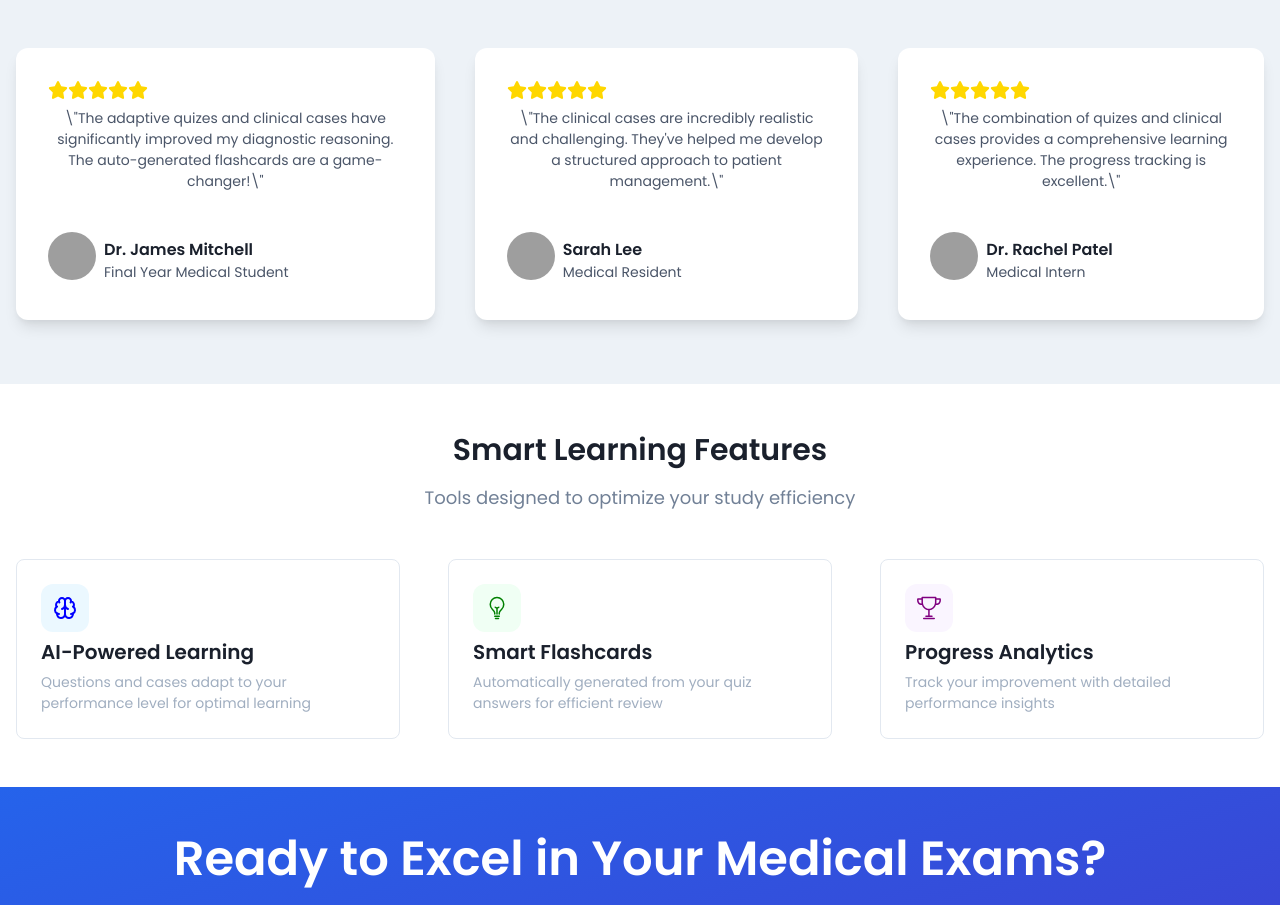
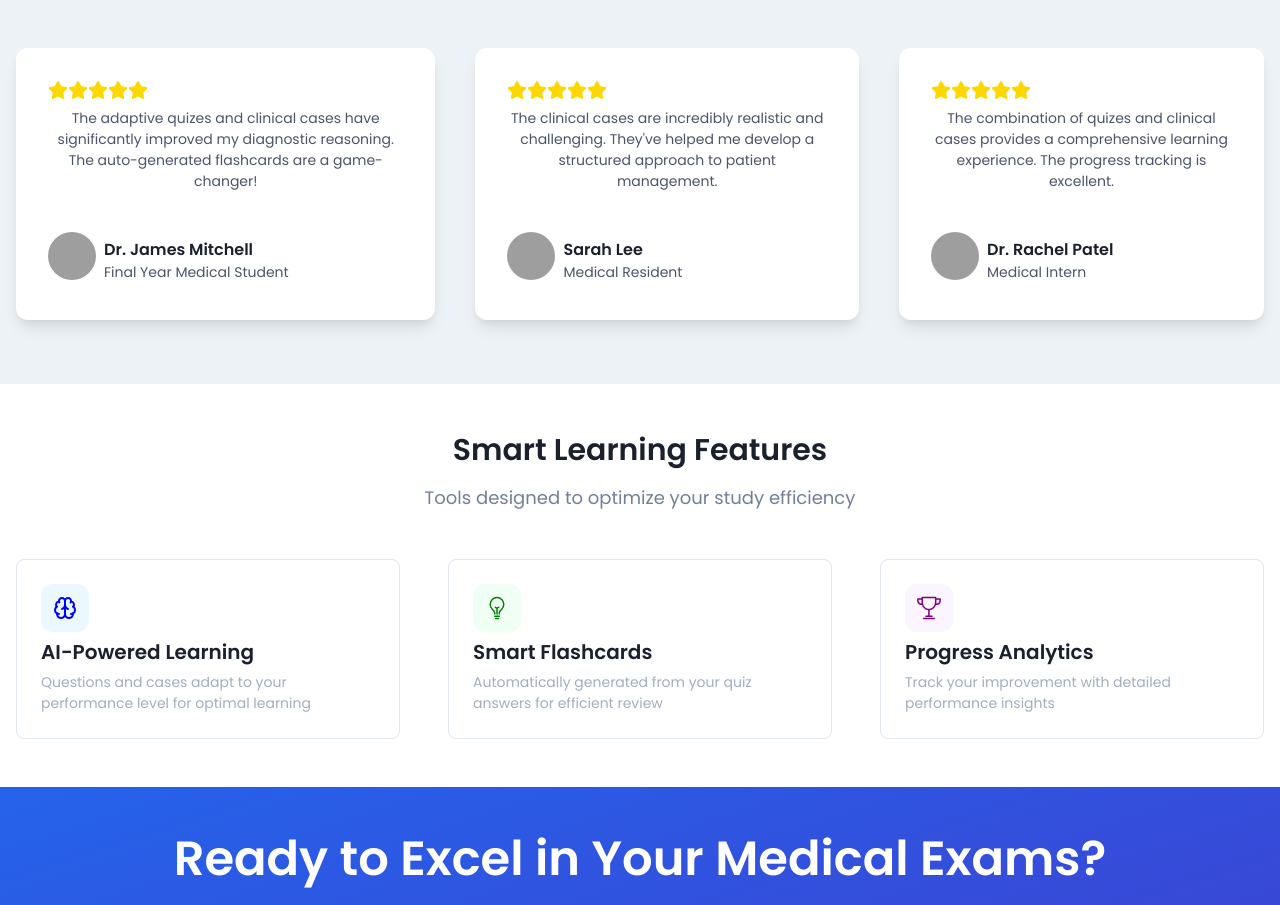
Before and after one commit to Haroonabdulrazaq/passmedics, a Next.js app: page / in a window 1280 px wide. Shown: the part 1309-2214 px from the top of the page. Built offline with nearby package versions, Linux system fonts and the light colour scheme; grey boxes are pictures that could not be loaded.

Commit message:
Fix remove quotes

```diff
--- a/src/components/Trust.tsx
+++ b/src/components/Trust.tsx
@@ -112,9 +112,9 @@ export default function Trust() {
                 </Flex>
               </TestimonialHeading>
               <TestimonialText>
-                \"The adaptive quizes and clinical cases have significantly
+                The adaptive quizes and clinical cases have significantly
                 improved my diagnostic reasoning. The auto-generated flashcards
-                are a game-changer!\"
+                are a game-changer!
               </TestimonialText>
               <TestimonialAvatar
                 src={
@@ -137,9 +137,9 @@ export default function Trust() {
                 </Flex>
               </TestimonialHeading>
               <TestimonialText>
-                \"The clinical cases are incredibly realistic and challenging.
+                The clinical cases are incredibly realistic and challenging.
                 They've helped me develop a structured approach to patient
-                management.\"
+                management.
               </TestimonialText>
               <TestimonialAvatar
                 src={
@@ -164,9 +164,9 @@ export default function Trust() {
                 </Flex>
               </TestimonialHeading>
               <TestimonialText>
-                \"The combination of quizes and clinical cases provides a
+                The combination of quizes and clinical cases provides a
                 comprehensive learning experience. The progress tracking is
-                excellent.\"
+                excellent.
               </TestimonialText>
               <TestimonialAvatar
                 src={
--- a/src/redux/features/questionSlice.ts
+++ b/src/redux/features/questionSlice.ts
@@ -4,7 +4,7 @@ type initialStateProps = {
 };
 
 type questionProps = {
-  id: String;
+  id: string;
   questionNumber: number[];
   answers: boolean[];
   selectedOptions: string[];
```
